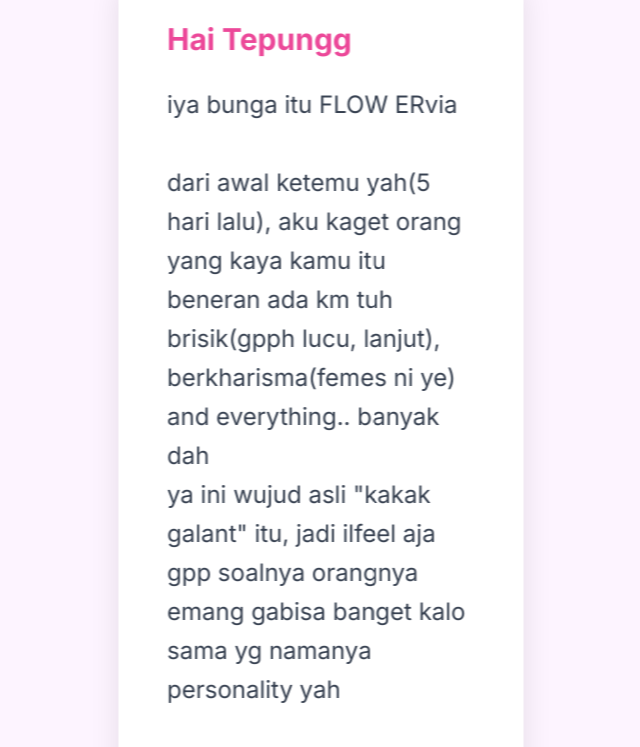
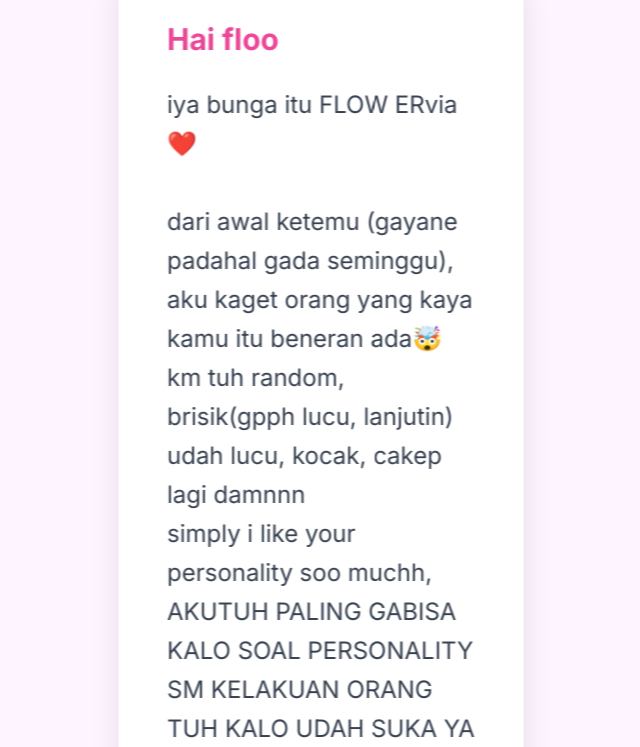
Before and after one commit to DistaDeez/SigmaAbiesss, a plain HTML site: page index.html in a window 1280 px wide. Both pictures are taken after a click on the element 640 px from the left and 400 px from the top of the page. Shown: the top 747 px of the page, without its empty margins (319-959 px from the left). Drawn offline with nearby package versions, Linux system fonts and the light colour scheme.

Commit message:
Update index.html

```diff
--- a/index.html
+++ b/index.html
@@ -1,4 +1,4 @@
-<!DOCTYPE html>
+    <!DOCTYPE html>
 <html lang="id">
 <head>
     <meta charset="UTF-8">
@@ -21,24 +21,29 @@
                     <div class="flap back-flap"></div>
                     <!-- The Love Letter -->
                     <div id="letter" class="letter">
-                        <h2 class="text-xl font-bold text-pink-500 mb-4">Hai Tepungg</h2>
+                        <h2 class="text-xl font-bold text-pink-500 mb-4">Hai floo</h2>
                         <p class="text-gray-700 leading-relaxed mb-4">
-                            iya bunga itu FLOW ERvia
+                            iya bunga itu FLOW ERvia❤️
                             <br><br>
-                            dari awal ketemu yah(5 hari lalu), aku kaget orang yang kaya kamu itu beneran ada
-                            km tuh brisik(gpph lucu, lanjut), berkharisma(femes ni ye) and everything.. banyak dah <br>
-                            ya ini wujud asli "kakak galant" itu, jadi ilfeel aja gpp soalnya orangnya emang gabisa banget kalo sama yg namanya personality yah
+                            dari awal ketemu (gayane padahal gada seminggu), aku kaget orang yang kaya kamu itu beneran ada🤯
+                            km tuh random, brisik(gpph lucu, lanjutin) udah lucu, kocak, cakep lagi damnnn<br>
+                            simply i like your personality soo muchh,<br>
+                            AKUTUH PALING GABISA KALO SOAL PERSONALITY SM KELAKUAN ORANG TUH KALO UDAH SUKA YA SUKA FAK😔
                             <br><br>
-                            u need to know that youre enough to be yourself and just keep going on what youve started <br>
+                            oiya tambahan, u need to know that youre enough to be yourself and just keep going on what youve started <br>
                             kita semua pasti punya plan masing masing kadang emang ga sesuai harapan tapi itutuh yang terbaik buat dirimu<br>
-                            kalo kataku sih just let it FLOWWW
+                            kalo kataku sih just let it FLOWWW<br>
+                            keep it up😉😉😉
                             <br><br>
-                            word to describe you is <br>
+                            word to describe you is... <br>
                             arunika.<br>
                             layaknya fajar yang menyapa.<br>
                             Di antara bayangan yang meraja,<br>
                             flow ervia kusuma.<br>
                             anjas slibaw<br>
+                            yek....
+                            <br><br>
+                            iyh yg ku maksud dari kemarin itu km🤓 <br>
 
 
                         </p>
```
